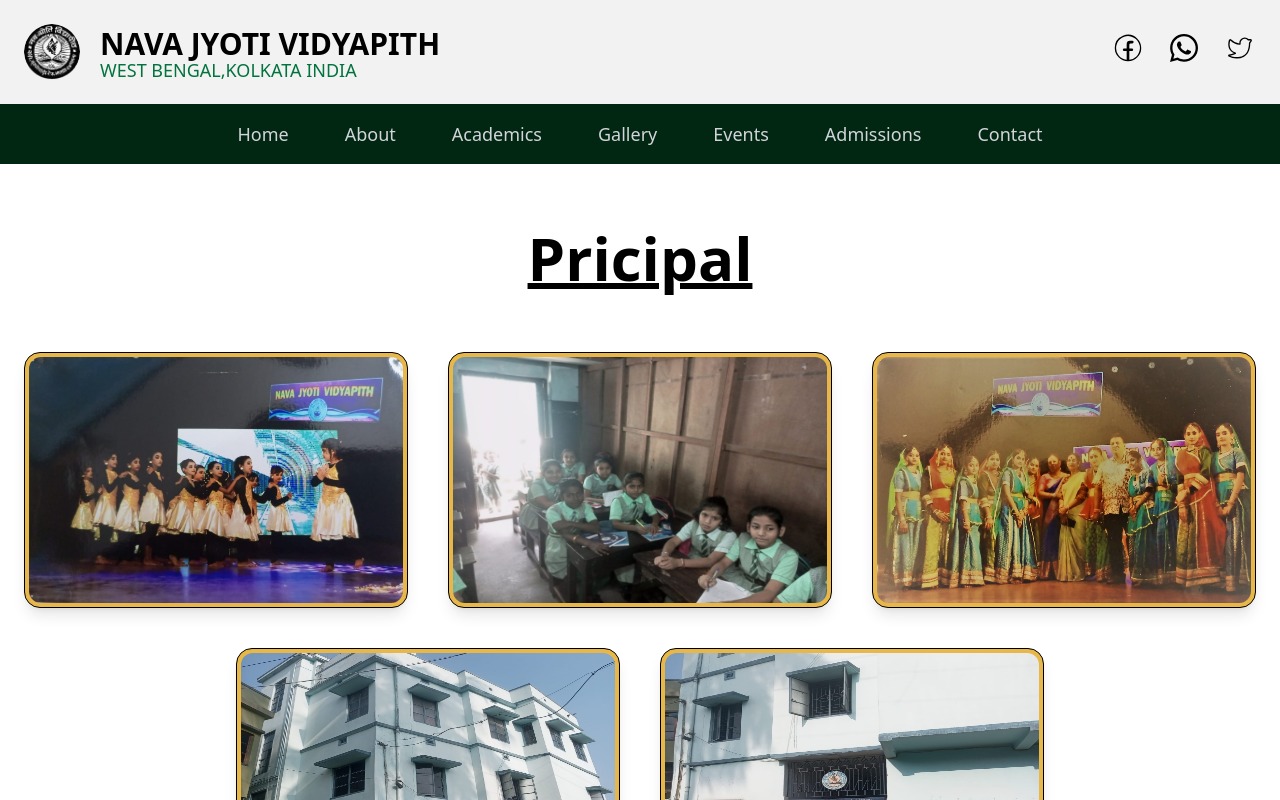
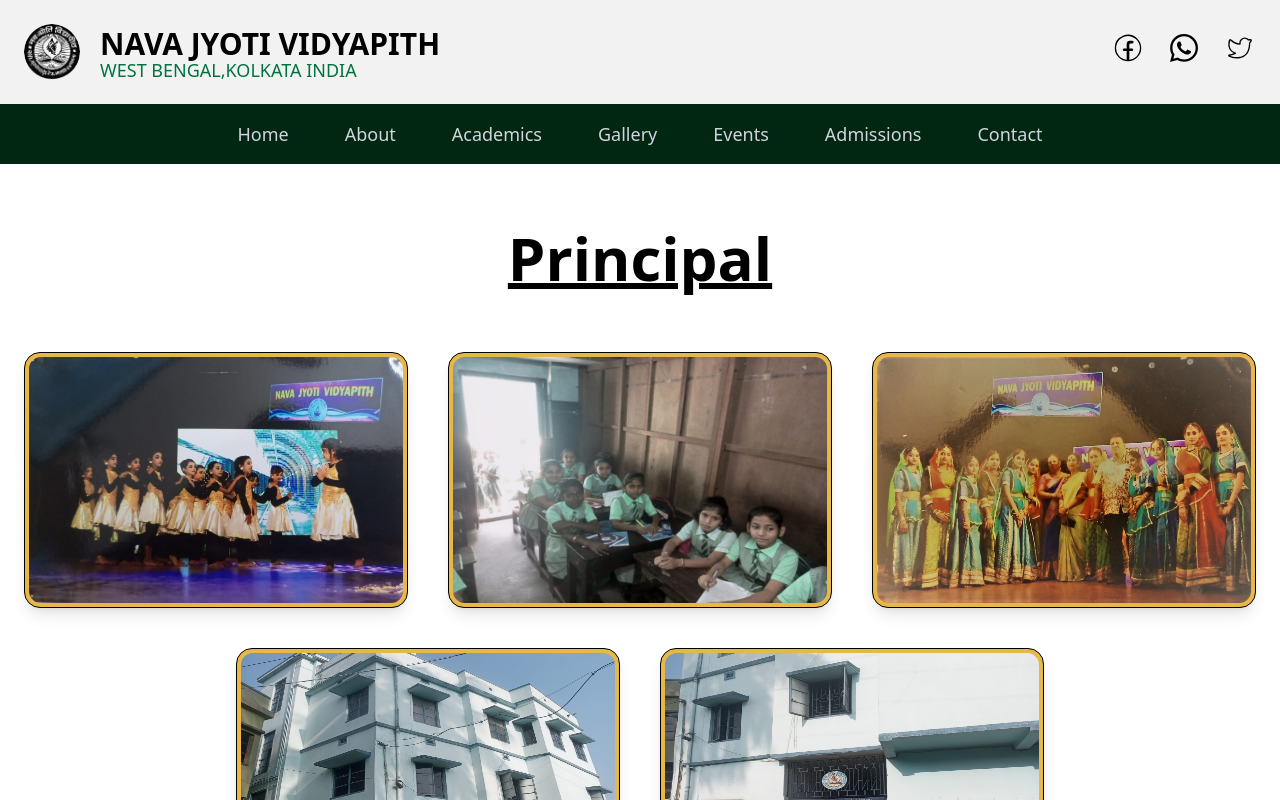
Before and after one commit to PriyanshuChourasia/academeaschool, a React (Vite) app: page /academeaschool/gallery/1 in a window 1280 px wide. Shown: the top 800 px of the page. Built offline with nearby package versions, Linux system fonts and the light colour scheme.

Commit message:
changes made on

```diff
--- a/src/components/ContactComponents/ContactVisit.jsx
+++ b/src/components/ContactComponents/ContactVisit.jsx
@@ -46,8 +46,8 @@ const ContactVisit = () => {
                 </div>
                 <div className="py-12 px-8">
 
-                    <iframe src="https://www.google.com/maps/embed?pb=!1m18!1m12!1m3!1d14731.959558256105!2d88.42012244396226!3d22.616852729017104!2m3!1f0!2f0!3f0!3m2!1i1024!2i768!4f13.1!3m3!1m2!1s0x39f89e25e6597d69%3A0xf2a8229a9b93e1b8!2sBaguiati%2C%20Kolkata%2C%20West%20Bengal!5e0!3m2!1sen!2sin!4v1706806966318!5m2!1sen!2sin"
-                     style={{border:"0",height:"100%",width:'100%'}} allowFullScreen=""  loading="lazy" referrerPolicy="no-referrer-when-downgrade"></iframe>
+                <iframe src="https://www.google.com/maps/embed?pb=!1m18!1m12!1m3!1d3676.9665583227743!2d88.38108197476487!3d22.84072672309081!2m3!1f0!2f0!3f0!3m2!1i1024!2i768!4f13.1!3m3!1m2!1s0x39f890dd0b90b921%3A0xdf3d4206d1ec43e4!2sNava%20Jyoti%20Vidyapith!5e0!3m2!1sen!2sin!4v1711882075272!5m2!1sen!2sin"
+                style={{ height:'100%', width:'100%', border:'0' }} allowfullscreen="" loading="lazy" referrerpolicy="no-referrer-when-downgrade"></iframe>
 
                 </div>
             </div>
--- a/src/data/GalleryData/GalleryData.json
+++ b/src/data/GalleryData/GalleryData.json
@@ -2,7 +2,7 @@
     {
         "id":1,
         "parentId":null,
-        "name":"Pricipal",
+        "name":"Principal",
         "description":"Lorem ipsum dolor sit amet consectetur adipisicing elit. Explicabo, exercitationem necessitatibus doloremque aliquam saepe laborum! Libero, vero animi cupiditate rem placeat, harum blanditiis officiis ad itaque ea illum voluptas voluptatum.",
         "image":"/academeaschool/src/assets/images/navajyotigallery/img1.jpeg",
         "doe":"30-03-2021"
@@ -10,7 +10,7 @@
     {
         "id":2,
         "parentId":null,
-        "name":"Pricipal",
+        "name":"Principal",
         "description":"Lorem ipsum dolor sit amet consectetur adipisicing elit. Explicabo, exercitationem necessitatibus doloremque aliquam saepe laborum! Libero, vero animi cupiditate rem placeat, harum blanditiis officiis ad itaque ea illum voluptas voluptatum.",
         "image":"/academeaschool/src/assets/images/navajyotigallery/img2.jpeg",
         "doe":"30-03-2021"
@@ -18,7 +18,7 @@
     {
         "id":3,
         "parentId":null,
-        "name":"Pricipal",
+        "name":"Principal",
         "description":"Lorem ipsum dolor sit amet consectetur adipisicing elit. Explicabo, exercitationem necessitatibus doloremque aliquam saepe laborum! Libero, vero animi cupiditate rem placeat, harum blanditiis officiis ad itaque ea illum voluptas voluptatum.",
         "image":"/academeaschool/src/assets/images/navajyotigallery/img3.jpeg",
         "doe":"30-03-2021"
@@ -26,7 +26,7 @@
     {
         "id":4,
         "parentId":1,
-        "name":"Pricipal",
+        "name":"Principal",
         "description":"Lorem ipsum dolor sit amet consectetur adipisicing elit. Explicabo, exercitationem necessitatibus doloremque aliquam saepe laborum! Libero, vero animi cupiditate rem placeat, harum blanditiis officiis ad itaque ea illum voluptas voluptatum.",
         "image":"/academeaschool/src/assets/images/navajyotigallery/img4.jpeg",
         "doe":"30-03-2021"
@@ -34,7 +34,7 @@
     {
         "id":5,
         "parentId":1,
-        "name":"Pricipal",
+        "name":"Principal",
         "description":"Lorem ipsum dolor sit amet consectetur adipisicing elit. Explicabo, exercitationem necessitatibus doloremque aliquam saepe laborum! Libero, vero animi cupiditate rem placeat, harum blanditiis officiis ad itaque ea illum voluptas voluptatum.",
         "image":"/academeaschool/src/assets/images/navajyotigallery/img5.jpeg",
         "doe":"30-03-2021"
@@ -42,7 +42,7 @@
     {
         "id":6,
         "parentId":1,
-        "name":"Pricipal",
+        "name":"Principal",
         "description":"Lorem ipsum dolor sit amet consectetur adipisicing elit. Explicabo, exercitationem necessitatibus doloremque aliquam saepe laborum! Libero, vero animi cupiditate rem placeat, harum blanditiis officiis ad itaque ea illum voluptas voluptatum.",
         "image":"/academeaschool/src/assets/images/navajyotigallery/img6.jpeg",
         "doe":"30-03-2021"
@@ -50,7 +50,7 @@
     {
         "id":7,
         "parentId":2,
-        "name":"Pricipal",
+        "name":"Principal",
         "description":"Lorem ipsum dolor sit amet consectetur adipisicing elit. Explicabo, exercitationem necessitatibus doloremque aliquam saepe laborum! Libero, vero animi cupiditate rem placeat, harum blanditiis officiis ad itaque ea illum voluptas voluptatum.",
         "image":"/academeaschool/src/assets/images/navajyotigallery/img7.jpeg",
         "doe":"30-03-2021"
@@ -58,7 +58,7 @@
     {
         "id":8,
         "parentId":2,
-        "name":"Pricipal",
+        "name":"Principal",
         "description":"Lorem ipsum dolor sit amet consectetur adipisicing elit. Explicabo, exercitationem necessitatibus doloremque aliquam saepe laborum! Libero, vero animi cupiditate rem placeat, harum blanditiis officiis ad itaque ea illum voluptas voluptatum.",
         "image":"/academeaschool/src/assets/images/navajyotigallery/img8.jpeg",
         "doe":"30-03-2021"
@@ -66,7 +66,7 @@
     {
         "id":9,
         "parentId":2,
-        "name":"Pricipal",
+        "name":"Principal",
         "description":"Lorem ipsum dolor sit amet consectetur adipisicing elit. Explicabo, exercitationem necessitatibus doloremque aliquam saepe laborum! Libero, vero animi cupiditate rem placeat, harum blanditiis officiis ad itaque ea illum voluptas voluptatum.",
         "image":"/academeaschool/src/assets/images/navajyotigallery/img9.jpeg",
         "doe":"30-03-2021"
@@ -74,7 +74,7 @@
     {
         "id":10,
         "parentId":2,
-        "name":"Pricipal",
+        "name":"Principal",
         "description":"Lorem ipsum dolor sit amet consectetur adipisicing elit. Explicabo, exercitationem necessitatibus doloremque aliquam saepe laborum! Libero, vero animi cupiditate rem placeat, harum blanditiis officiis ad itaque ea illum voluptas voluptatum.",
         "image":"/academeaschool/src/assets/images/navajyotigallery/img10.jpeg",
         "doe":"30-03-2021"
@@ -82,7 +82,7 @@
     {
         "id":11,
         "parentId":2,
-        "name":"Pricipal",
+        "name":"Principal",
         "description":"Lorem ipsum dolor sit amet consectetur adipisicing elit. Explicabo, exercitationem necessitatibus doloremque aliquam saepe laborum! Libero, vero animi cupiditate rem placeat, harum blanditiis officiis ad itaque ea illum voluptas voluptatum.",
         "image":"/academeaschool/src/assets/images/navajyotigallery/img11.jpeg",
         "doe":"30-03-2021"
@@ -90,7 +90,7 @@
     {
         "id":12,
         "parentId":2,
-        "name":"Pricipal",
+        "name":"Principal",
         "description":"Lorem ipsum dolor sit amet consectetur adipisicing elit. Explicabo, exercitationem necessitatibus doloremque aliquam saepe laborum! Libero, vero animi cupiditate rem placeat, harum blanditiis officiis ad itaque ea illum voluptas voluptatum.",
         "image":"/academeaschool/src/assets/images/navajyotigallery/img12.jpeg",
         "doe":"30-03-2021"
@@ -98,7 +98,7 @@
     {
         "id":13,
         "parentId":2,
-        "name":"Pricipal",
+        "name":"Principal",
         "description":"Lorem ipsum dolor sit amet consectetur adipisicing elit. Explicabo, exercitationem necessitatibus doloremque aliquam saepe laborum! Libero, vero animi cupiditate rem placeat, harum blanditiis officiis ad itaque ea illum voluptas voluptatum.",
         "image":"/academeaschool/src/assets/images/navajyotigallery/img13.jpeg",
         "doe":"30-03-2021"
@@ -106,7 +106,7 @@
     {
         "id":14,
         "parentId":1,
-        "name":"Pricipal",
+        "name":"Principal",
         "description":"Lorem ipsum dolor sit amet consectetur adipisicing elit. Explicabo, exercitationem necessitatibus doloremque aliquam saepe laborum! Libero, vero animi cupiditate rem placeat, harum blanditiis officiis ad itaque ea illum voluptas voluptatum.",
         "image":"/academeaschool/src/assets/images/navajyotigallery/img14.jpeg",
         "doe":"30-03-2021"
@@ -114,7 +114,7 @@
     {
         "id":15,
         "parentId":3,
-        "name":"Pricipal",
+        "name":"Principal",
         "description":"Lorem ipsum dolor sit amet consectetur adipisicing elit. Explicabo, exercitationem necessitatibus doloremque aliquam saepe laborum! Libero, vero animi cupiditate rem placeat, harum blanditiis officiis ad itaque ea illum voluptas voluptatum.",
         "image":"/academeaschool/src/assets/images/navajyotigallery/img15.jpeg",
         "doe":"30-03-2021"
@@ -122,7 +122,7 @@
     {
         "id":16,
         "parentId":3,
-        "name":"Pricipal",
+        "name":"Principal",
         "description":"Lorem ipsum dolor sit amet consectetur adipisicing elit. Explicabo, exercitationem necessitatibus doloremque aliquam saepe laborum! Libero, vero animi cupiditate rem placeat, harum blanditiis officiis ad itaque ea illum voluptas voluptatum.",
         "image":"/academeaschool/src/assets/images/navajyotigallery/img16.jpeg",
         "doe":"30-03-2021"
@@ -130,7 +130,7 @@
     {
         "id":17,
         "parentId":3,
-        "name":"Pricipal",
+        "name":"Principal",
         "description":"Lorem ipsum dolor sit amet consectetur adipisicing elit. Explicabo, exercitationem necessitatibus doloremque aliquam saepe laborum! Libero, vero animi cupiditate rem placeat, harum blanditiis officiis ad itaque ea illum voluptas voluptatum.",
         "image":"/academeaschool/src/assets/images/navajyotigallery/img17.jpeg",
         "doe":"30-03-2021"
@@ -138,7 +138,7 @@
     {
         "id":18,
         "parentId":3,
-        "name":"Pricipal",
+        "name":"Principal",
         "description":"Lorem ipsum dolor sit amet consectetur adipisicing elit. Explicabo, exercitationem necessitatibus doloremque aliquam saepe laborum! Libero, vero animi cupiditate rem placeat, harum blanditiis officiis ad itaque ea illum voluptas voluptatum.",
         "image":"/academeaschool/src/assets/images/navajyotigallery/img18.jpeg",
         "doe":"30-03-2021"
@@ -146,7 +146,7 @@
     {
         "id":19,
         "parentId":3,
-        "name":"Pricipal",
+        "name":"Principal",
         "description":"Lorem ipsum dolor sit amet consectetur adipisicing elit. Explicabo, exercitationem necessitatibus doloremque aliquam saepe laborum! Libero, vero animi cupiditate rem placeat, harum blanditiis officiis ad itaque ea illum voluptas voluptatum.",
         "image":"/academeaschool/src/assets/images/navajyotigallery/img19.jpeg",
         "doe":"30-03-2021"
@@ -154,7 +154,7 @@
     {
         "id":20,
         "parentId":3,
-        "name":"Pricipal",
+        "name":"Principal",
         "description":"Lorem ipsum dolor sit amet consectetur adipisicing elit. Explicabo, exercitationem necessitatibus doloremque aliquam saepe laborum! Libero, vero animi cupiditate rem placeat, harum blanditiis officiis ad itaque ea illum voluptas voluptatum.",
         "image":"/academeaschool/src/assets/images/navajyotigallery/img20.jpeg",
         "doe":"30-03-2021"
@@ -162,7 +162,7 @@
     {
         "id":21,
         "parentId":3,
-        "name":"Pricipal",
+        "name":"Principal",
         "description":"Lorem ipsum dolor sit amet consectetur adipisicing elit. Explicabo, exercitationem necessitatibus doloremque aliquam saepe laborum! Libero, vero animi cupiditate rem placeat, harum blanditiis officiis ad itaque ea illum voluptas voluptatum.",
         "image":"/academeaschool/src/assets/images/navajyotigallery/img21.jpeg",
         "doe":"30-03-2021"
@@ -170,7 +170,7 @@
     {
         "id":22,
         "parentId":3,
-        "name":"Pricipal",
+        "name":"Principal",
         "description":"Lorem ipsum dolor sit amet consectetur adipisicing elit. Explicabo, exercitationem necessitatibus doloremque aliquam saepe laborum! Libero, vero animi cupiditate rem placeat, harum blanditiis officiis ad itaque ea illum voluptas voluptatum.",
         "image":"/academeaschool/src/assets/images/navajyotigallery/img22.jpeg",
         "doe":"30-03-2021"
@@ -178,7 +178,7 @@
     {
         "id":23,
         "parentId":3,
-        "name":"Pricipal",
+        "name":"Principal",
         "description":"Lorem ipsum dolor sit amet consectetur adipisicing elit. Explicabo, exercitationem necessitatibus doloremque aliquam saepe laborum! Libero, vero animi cupiditate rem placeat, harum blanditiis officiis ad itaque ea illum voluptas voluptatum.",
         "image":"/academeaschool/src/assets/images/navajyotigallery/img23.jpeg",
         "doe":"30-03-2021"
--- a/src/views/pages/contact/ContactPage.jsx
+++ b/src/views/pages/contact/ContactPage.jsx
@@ -15,7 +15,7 @@ const ContactPage = () =>{
         <>
             <Contact/>
             <ContactVisit/>
-            <ContactForm/>
+            {/* <ContactForm/> */}
         </>
     )
 }
```
Also changed, not shown: 1 other file (tests, documents, lock files or other folders).
